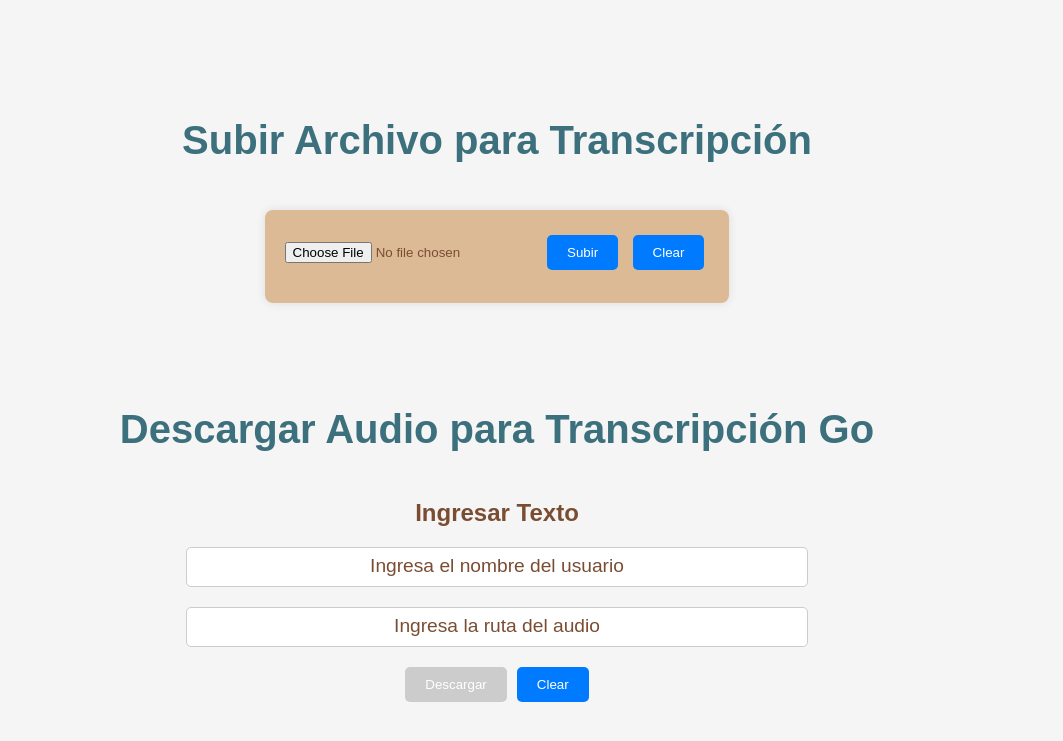
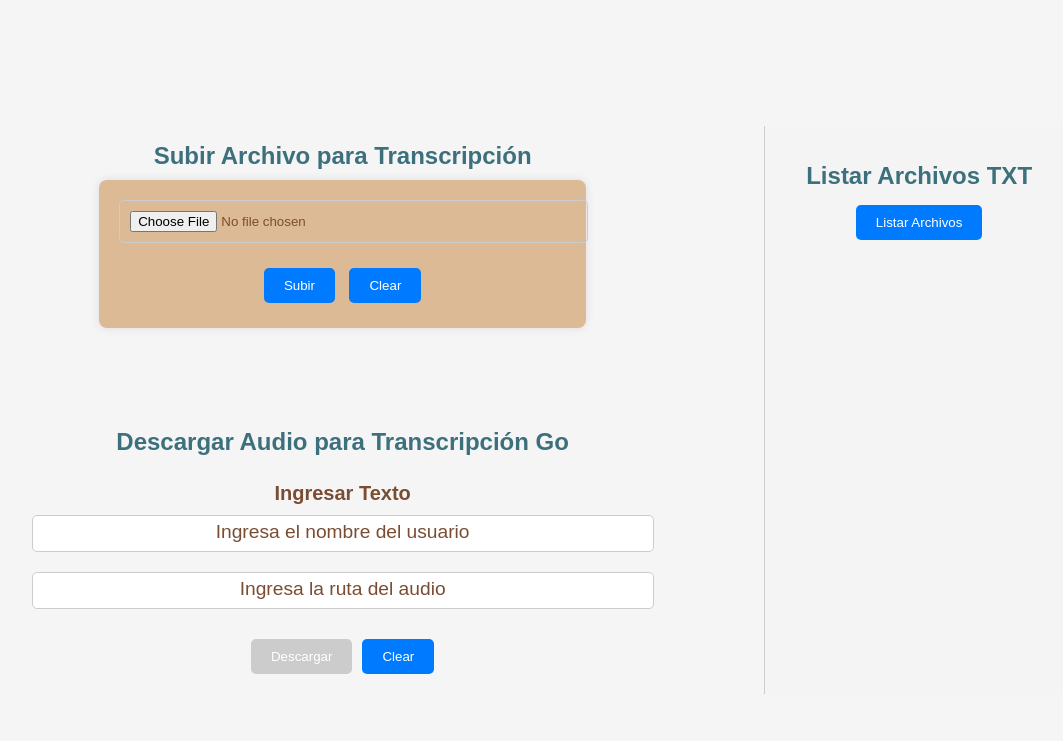
Before and after one commit to Leobor91/transcripcciones, a Flask app: page / in a window 1280 px wide. Shown: the top 741 px of the page, without its empty margins (143-1206 px from the left). Run offline with Flask 3, Linux system fonts and the light colour scheme; data that the repository does not hold is empty.

Commit message:
Se agrega la funcionalidad de  listar los archivos txt dela carpeta uploads

```diff
--- a/app.py
+++ b/app.py
@@ -42,6 +42,15 @@ def descargar_audio():
     consulta = request.json
     ruta_salida_webm = procesar_audio(consulta)
     return jsonify({"message": "Archivo descargado exitosamente", "ruta": ruta_salida_webm})
+
+@app.route('/listar_txt', methods=['GET'])
+def listar_txt():
+    try:
+        uploads = os.path.join(app.root_path, 'uploads')  # Corregido aquí
+        archivos_txt = [f for f in os.listdir(uploads) if f.endswith('.txt')]
+        return jsonify({'archivos_txt': archivos_txt})
+    except Exception as e:
+        return jsonify({'error': str(e)}), 500
 
 
 def convertir_audio(input_file, output_file):
--- a/static/script.js
+++ b/static/script.js
@@ -1,3 +1,7 @@
+document.addEventListener('DOMContentLoaded', function() {
+    listarArchivos();
+});
+
 document.getElementById('uploadForm').addEventListener('submit', function(event) {
     event.preventDefault();
     var formData = new FormData(this);
@@ -80,3 +84,24 @@ document.getElementById('clearTextInput').addEventListener('click', function() {
     document.getElementById('textInput2').value = '';
     validateInputs();
 });
+
+// Función para listar archivos TXT
+function listarArchivos() {
+    fetch('/listar_txt')
+        .then(response => response.json())
+        .then(data => {
+            const listaArchivos = document.getElementById('lista-archivos');
+            listaArchivos.innerHTML = '';
+            data.archivos_txt.forEach(archivo => {
+                const li = document.createElement('li');
+                const link = document.createElement('a');
+                link.href = `/uploads/${archivo}`;
+                link.textContent = archivo;
+                link.target = '_blank';
+                li.appendChild(link);
+                listaArchivos.appendChild(li);
+            });
+        })
+        .catch(error => console.error('Error:', error));
+
+}
--- a/static/style.css
+++ b/static/style.css
@@ -21,25 +21,61 @@ body {
     text-align: center;
 }
 
-/* Título principal */
-h1 {
-    color: var(--color-verde-azulado);
-    margin-top: 20px;
-    font-size: 2.5rem;
+.container {
+    display: flex;
+    flex-direction: row;
+    justify-content: space-between;
+    width: 90%;
+    max-width: 1200px;
+    margin: 20px auto;
 }
 
-/* Formulario */
+.main-content {
+    flex: 3;
+    padding: 20px;
+}
+
+.sidebar {
+    flex: 1;
+    padding: 20px;
+    background-color: #f4f4f4;
+    border-left: 1px solid #ccc;
+}
+
+h1 {
+    font-size: 24px;
+    color: var(--color-verde-azulado);
+    margin-bottom: 10px;
+}
+
+h2 {
+    font-size: 20px;
+    margin-bottom: 10px;
+}
+
 form {
     background-color: var(--color-beige);
-    margin: 20px auto;
+    margin-bottom: 20px;
     padding: 20px;
     border-radius: 8px;
     box-shadow: 0 0 10px rgba(0, 0, 0, 0.1);
     display: inline-block;
 }
 
-input[type="file"] {
+input[type="file"], input[type="text"] {
+    width: 100%;
+    max-width: 600px;
+    padding: 10px;
     margin-bottom: 20px;
+    border: 1px solid #ccc;
+    border-radius: 5px;
+}
+
+input[type="text"]::placeholder {
+    text-align: center;
+    font-family: 'Arial', sans-serif;
+    font-size: 1.2rem;
+    color: var(--color-marron);
 }
 
 button {
@@ -61,14 +97,23 @@ button:disabled {
     cursor: not-allowed;
 }
 
-#message {
+.button-container {
+    display: flex;
+    justify-content: center;
+    align-items: center;
+    margin-top: 10px;
+}
+
+#downloadButton, #clearTextInput {
+    margin: 0 5px;
+}
+
+#message, #transcription {
     margin-top: 20px;
     color: #333;
 }
 
 #transcription {
-    margin-top: 20px;
-    color: #333;
     white-space: pre-wrap;
     text-align: left;
     display: inline-block;
@@ -82,35 +127,15 @@ button:disabled {
     align-items: center;
 }
 
-input[type="text"] {
-    width: 100%;
-    max-width: 600px;
-    margin-bottom: 20px;
-    font-family: 'Arial', sans-serif;
-    font-size: 1rem;
-    text-align: center;
-    padding: 10px;
-    border: 1px solid #ccc;
-    border-radius: 5px;
+#listarTxtContainer {
+    margin-top: 20px;
 }
 
-input[type="text"]::placeholder {
-    text-align: center;
-    font-family: 'Arial', sans-serif;
-    font-size: 1.2rem;
-    color: var(--color-marron);
+#lista-archivos {
+    list-style-type: none;
+    padding: 0;
 }
 
-.button-container {
-    display: flex;
-    justify-content: center;
-    align-items: center;
+#lista-archivos li {
+    margin-bottom: 10px;
 }
-
-#downloadButton {
-    margin: 0 5px;
-}
-
-#clearTextInput {
-    margin: 0 5px;
-}
--- a/templates/index.html
+++ b/templates/index.html
@@ -8,6 +8,7 @@
 </head>
 <body>
     <div class="container">
+        <div class="main-content">
             <h1>Subir Archivo para Transcripción</h1>
             <form id="uploadForm" enctype="multipart/form-data">
                 <input type="file" name="file">
@@ -16,6 +17,7 @@
             </form>
             <div id="message"></div>
             <div id="transcription"></div>
+
             <div id="textInputContainer">
                 <h1>Descargar Audio para Transcripción Go</h1>
                 <h2>Ingresar Texto</h2>
@@ -27,6 +29,13 @@
                 </div>
             </div>
         </div>
+
+        <div id="listarTxtContainer" class="sidebar">
+            <h1>Listar Archivos TXT</h1>
+            <button onclick="listarArchivos()">Listar Archivos</button>
+            <ul id="lista-archivos"></ul>
+        </div>
+    </div>
     <script src="{{ url_for('static', filename='script.js') }}"></script>
 </body>
 </html>
```
Lines whose indentation alone changed are shown as unchanged.
